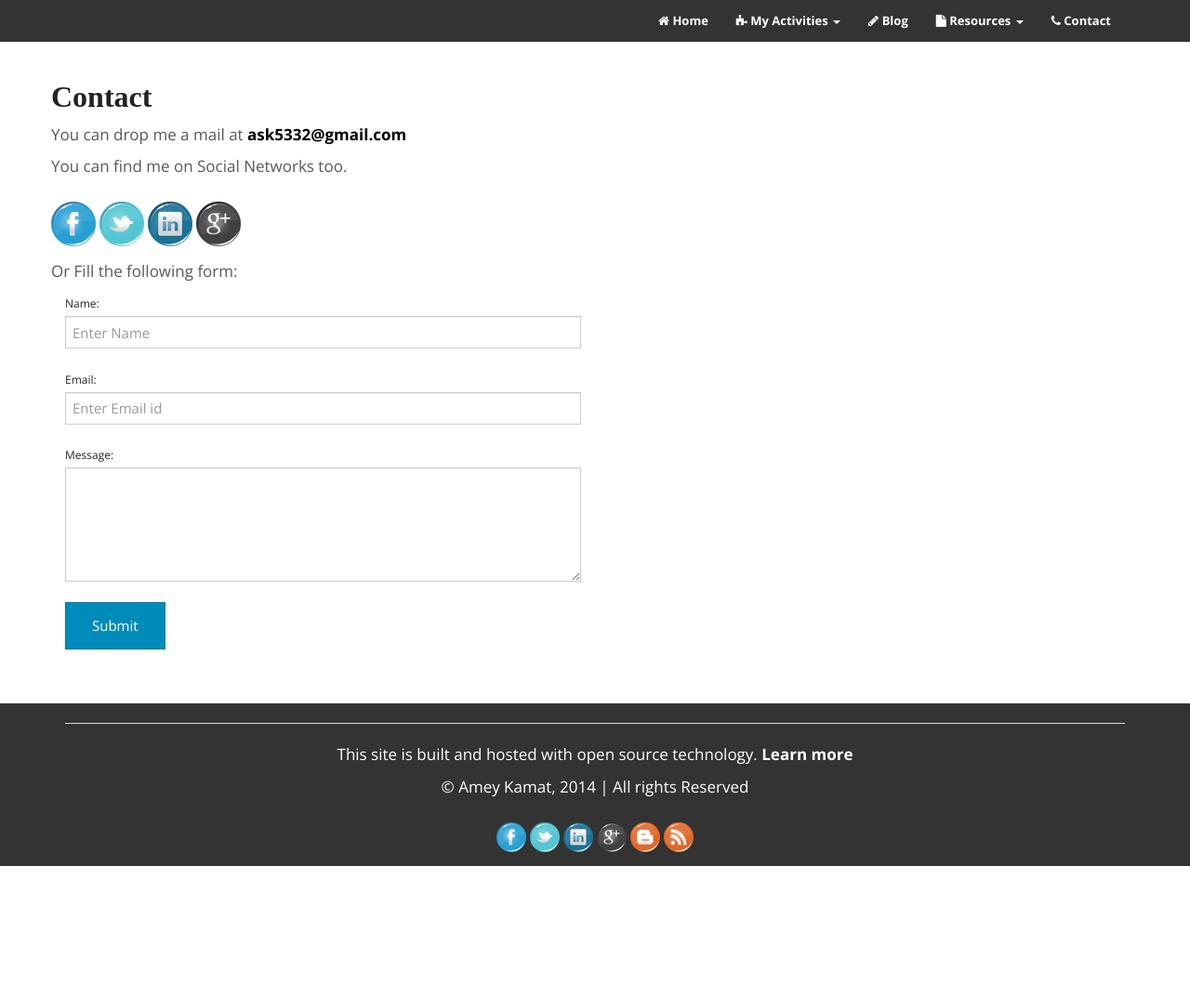
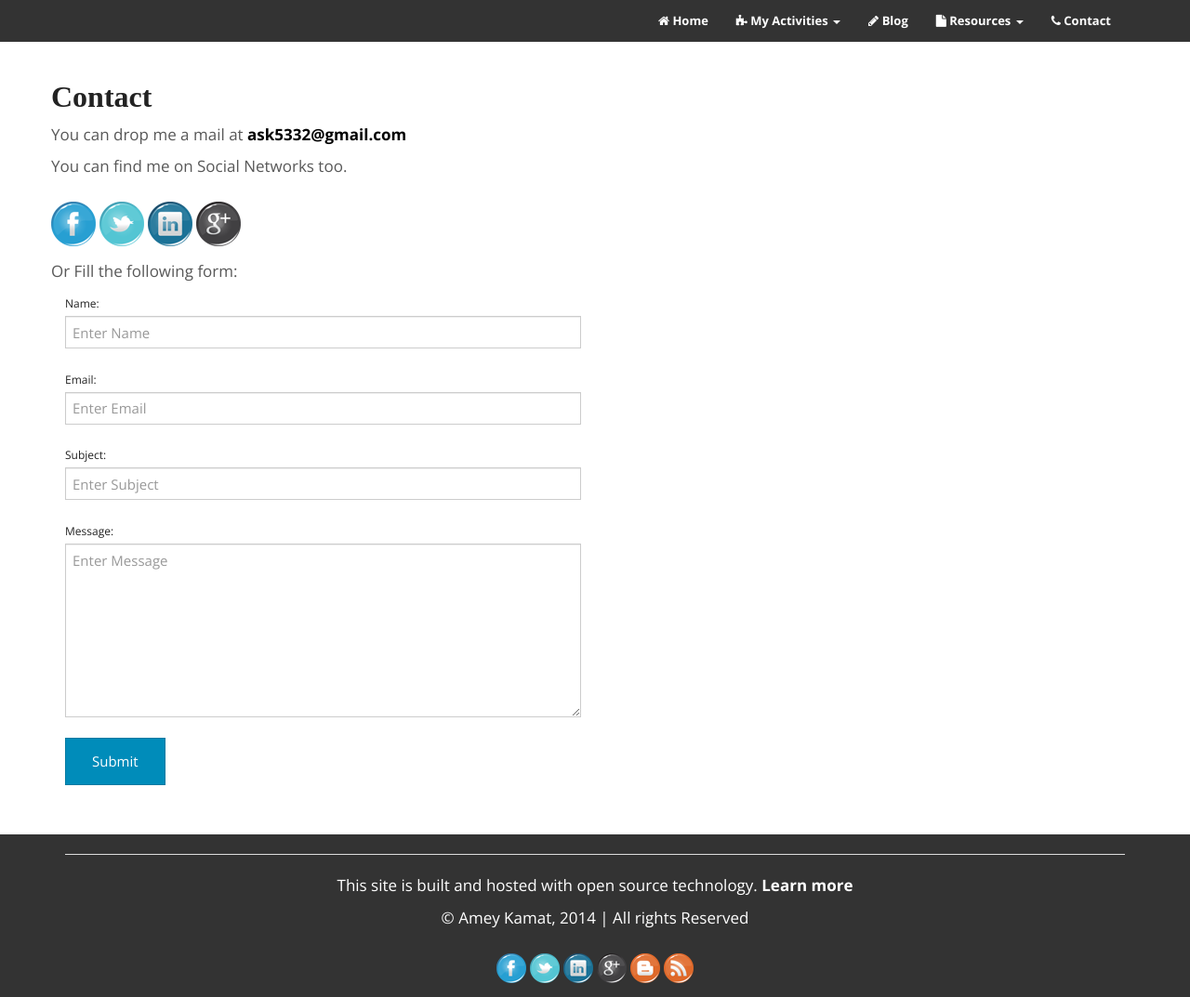
Before and after one commit to AmeyKamat/AmeyKamat.github.io, a Jekyll site: the page built from contact/index.html, in a window 1280 px wide. Shown: the whole page at 93% size. Built offline with Jekyll 4.4.1, drawn with Linux system fonts in a browser that asks for light colours; nearby versions of some CDN libraries; Markdown is read by kramdown in place of the engine named in the settings; before the commit the page ends 932 px from its top, so only the background shows below that.

Commit message:
Adding Contact form and integrating Google Drive

```diff
--- a/contact/index.html
+++ b/contact/index.html
@@ -23,16 +23,66 @@
 		<p>
 			Or Fill the following form:
 		</p>
-		<form action="mailto:ask5332@gmail.com?subject=Site Feedback" role="form" method="post" enctype="text/plain">
-			<div class="form-group col-md-6">
-				<label for="name">Name:</label>
-				<input type="text" class="form-control" id="name" placeholder="Enter Name" /><br />
-				<label for="email">Email:</label>
-				<input type="email" class="form-control" id="email" placeholder="Enter Email id" /><br />
-				<label for="message">Message:</label>
-				<textarea class="form-control" id="message" rows="5"></textarea><br />
-				<button type="submit" class="btn btn-primary">Submit</button>
-			</div>
+
+		<script type="text/javascript">var submitted=false;</script>
+		<iframe name="hidden_iframe" id="hidden_iframe" style="display:none;" onload="if(submitted) {window.location='./thank_you';}"></iframe>
+		<form action="https://docs.google.com/forms/d/15JadYCUS34QxWr-IVH4kRyLBw6bh4MgoJdaeLq7MOeY/formResponse" target="hidden_iframe" method="POST" id="ss-form" onsubmit="submitted=true;">
+			<ol role="list" class="col-md-6">
+				<div role="listitem">
+					<div dir="ltr">
+						<div>
+							<label for="entry_1290426818">Name:</label>
+							<input type="text" name="entry.1290426818" value="" class="form-control" id="entry_1290426818" dir="auto" aria-label="Name:  " title="" placeholder="Enter Name" required />
+							<br />
+						</div>
+					</div>
+				</div>
+				<div role="listitem">
+					<div dir="ltr">
+						<div>
+							<label for="entry_1831380067">Email:</label>
+							<input type="email" name="entry.1831380067" value="" class="form-control" id="entry_1831380067" dir="auto" aria-label="Email  " title="" placeholder="Enter Email" required />
+							<br />
+						</div>
+					</div>
+				</div>
+				<div role="listitem">
+					<div dir="ltr">
+						<div>
+							<label for="entry_1913319280">Subject:</label>
+							<input type="text" name="entry.1913319280" value="" class="form-control" id="entry_1913319280" dir="auto" aria-label="Subject  " title="" placeholder="Enter Subject" />
+							<br />
+						</div>
+					</div>
+				</div>
+				<div role="listitem">
+					<div dir="ltr">
+						<div>
+							<label for="entry_1189961135">Message:</label>
+							<textarea name="entry.1189961135" rows="8" cols="0" class="form-control" id="entry_1189961135" dir="auto" aria-label="Message:  " placeholder="Enter Message" required></textarea>
+							<br />
+						</div>
+					</div>
+				</div>
+				<input type="hidden" name="draftResponse" value="[,,&quot;-1873813588482331371&quot;]">
+				<input type="hidden" name="pageHistory" value="0">
+
+
+				<input type="hidden" name="fbzx" value="-1873813588482331371">
+
+				<div>
+					<table id="navigation-table">
+						<tbody>
+							<tr>
+								<td id="navigation-buttons" dir="ltr">
+									<button class="btn btn-primary" type="submit" name="submit" value="Submit" id="ss-submit">Submit</button>
+								</td>
+							</tr>
+						</tbody>
+					</table>
+				</div>
+			</ol>
 		</form>
+
 	</div>
 </div>
```
Also changed, not shown: contact/thank_you/index.html (added, +15 -0 lines).
